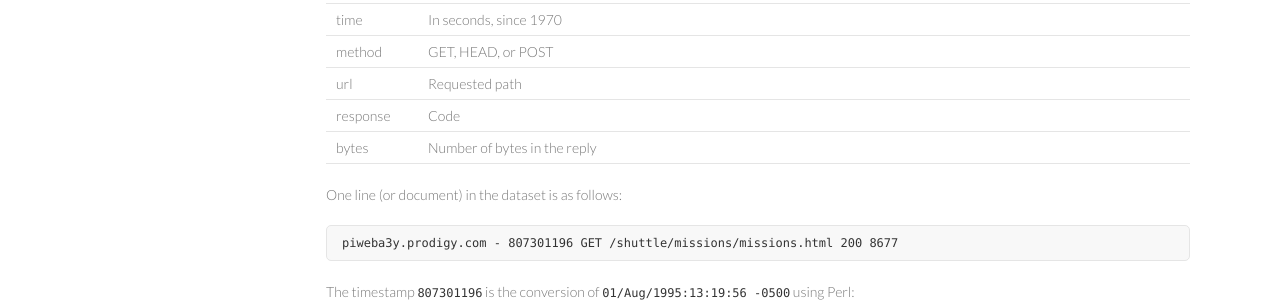
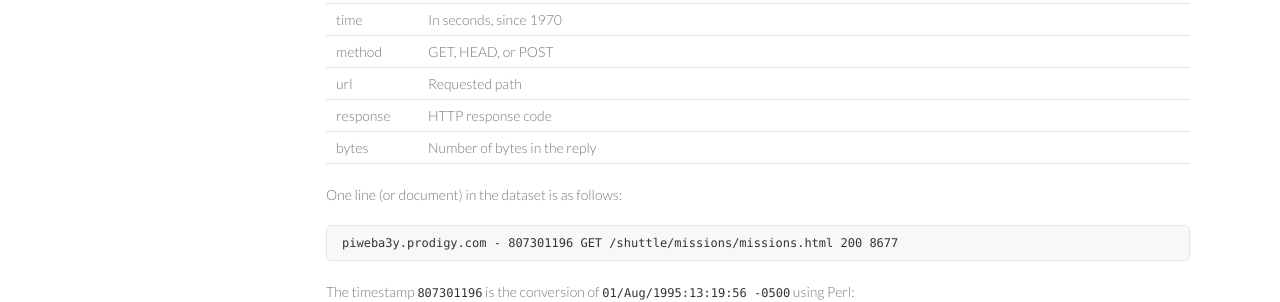
Before and after one commit to indeedeng/imhotep, a Jekyll site: the page built from docs/data-file-requirements.md, in a window 1280 px wide and 900 px high, scrolled down 470 px. Shown: the part 153-455 px from the top of the window. Built offline with Jekyll 4.4.1, drawn with Linux system fonts in a browser that asks for light colours; Markdown is read by kramdown in place of the engine named in the settings.

Commit message:
elaborated on code

```diff
--- a/docs/data-file-requirements.md
+++ b/docs/data-file-requirements.md
@@ -25,7 +25,7 @@ A modified Perl script was used to produce the following fields:
 | time | In seconds, since 1970 |
 | method | GET, HEAD, or POST |
 | url | Requested path |
-| response | Code |
+| response | HTTP response code |
 | bytes | Number of bytes in the reply |
 
 One line (or document) in the dataset is as follows:
```
